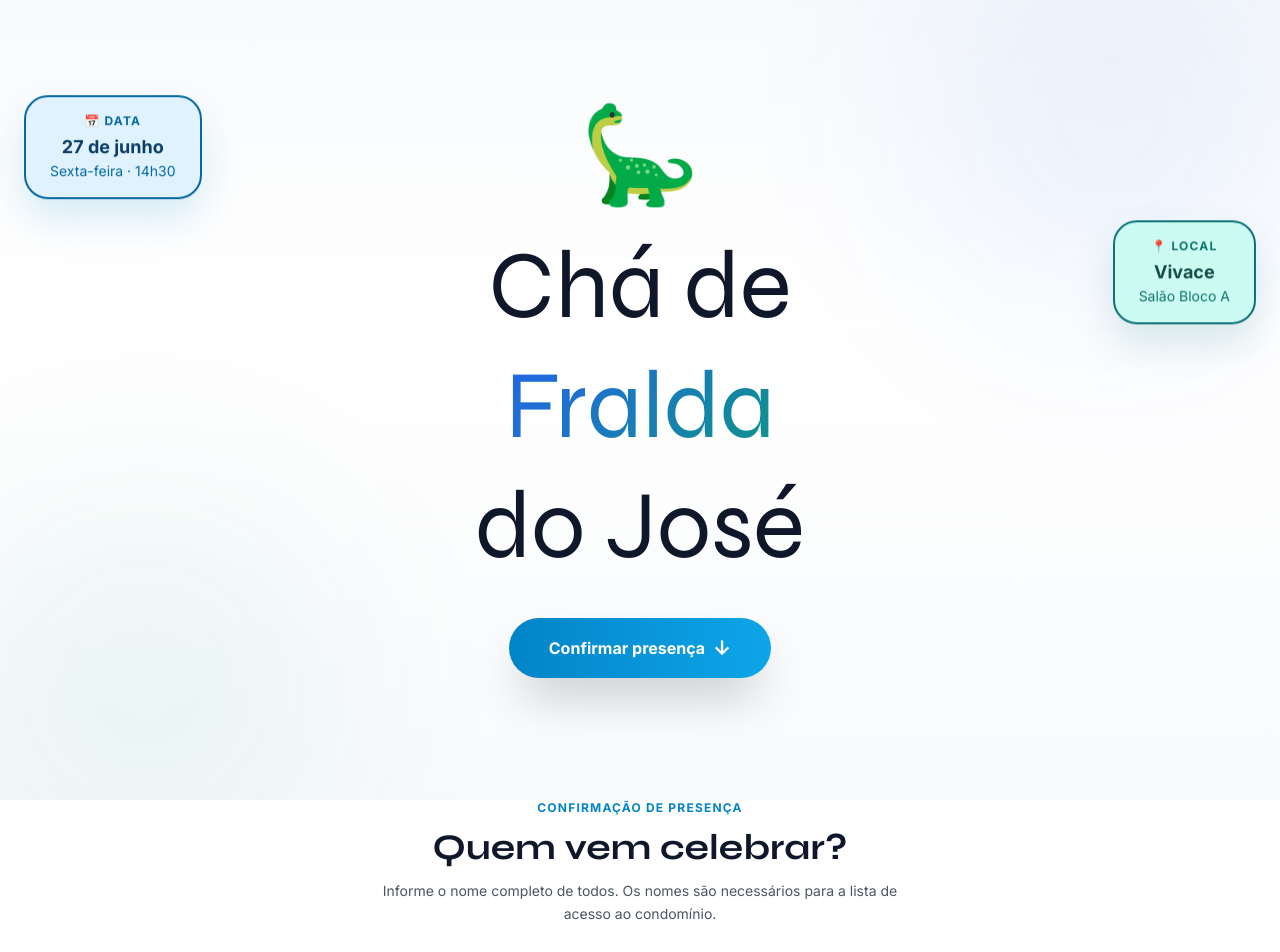
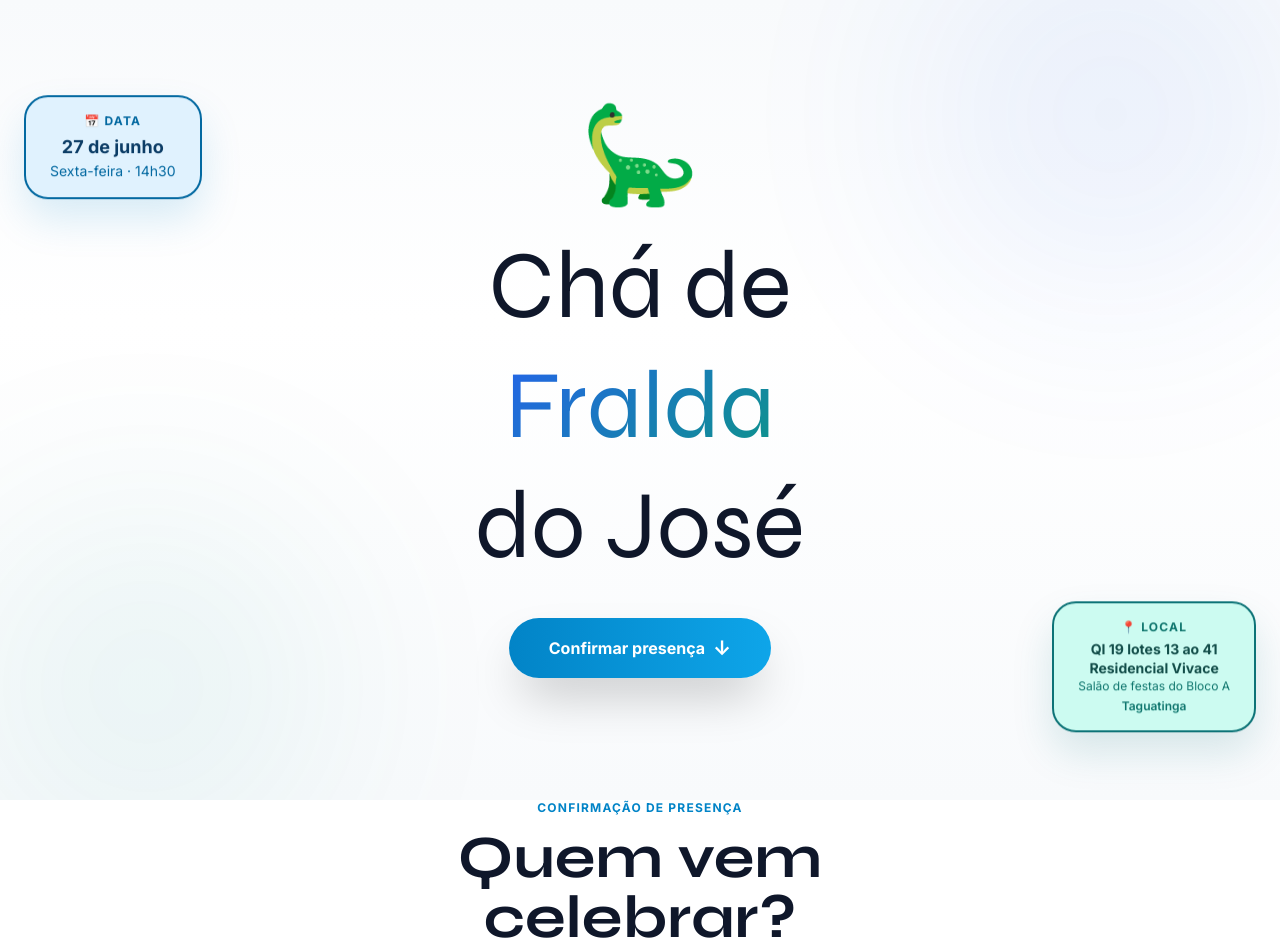
Before and after one commit to pholiveira-dev/cha-jose, a React (Vite) app: page / in a window 1280 px wide. Shown: the top 952 px of the page. Built offline with nearby package versions, Linux system fonts and the light colour scheme.

Commit message:
ajuste no endereço

```diff
--- a/src/App.jsx
+++ b/src/App.jsx
@@ -240,9 +240,9 @@ export default function App() {
           </div>
         </div>
 
-        <div className="absolute top-56 right-4 sm:right-6 animate-float" style={{ animationDelay: "0.3s" }}>
+        <div className="absolute bottom-16 right-4 sm:right-6 animate-float" style={{ animationDelay: "0.3s" }}>
           <div
-            className="px-6 py-4 rounded-3xl border-2 shadow-xl backdrop-blur-sm"
+            className="px-6 py-4 rounded-3xl border-2 shadow-xl backdrop-blur-sm max-w-xs"
             style={{
               backgroundColor: "#CCFBF1",
               borderColor: "#0D7377",
@@ -252,10 +252,18 @@ export default function App() {
             <p className="text-xs font-bold uppercase tracking-widest text-teal-700 mb-1">
               📍 Local
             </p>
-            <p className="text-lg font-bold text-teal-900">
-              Vivace
+            <p className="text-sm font-bold text-teal-900 leading-snug">
+              QI 19 lotes 13 ao 41
             </p>
-            <p className="text-sm text-teal-700">Salão Bloco A</p>
+            <p className="text-sm font-bold text-teal-900 leading-snug">
+              Residencial Vivace
+            </p>
+            <p className="text-xs text-teal-700 leading-snug">
+              Salão de festas do Bloco A
+            </p>
+            <p className="text-xs text-teal-700 font-semibold mt-1">
+              Taguatinga
+            </p>
           </div>
         </div>
 
@@ -312,8 +320,8 @@ export default function App() {
           <p className="text-xs font-bold uppercase tracking-widest text-blue-600 mb-3">
             Confirmação de presença
           </p>
-          <h2 className="font-display text-4xl font-bold text-ink mb-3">
-            Quem vem celebrar?
+          <h2 className="font-display text-5xl sm:text-6xl font-bold text-ink mb-3 leading-tight">
+            Quem vem<br className="sm:hidden" /> celebrar?
           </h2>
           <p className="text-sm text-gray-600 leading-relaxed">
             Informe o nome completo de todos. Os nomes são necessários para a
```
